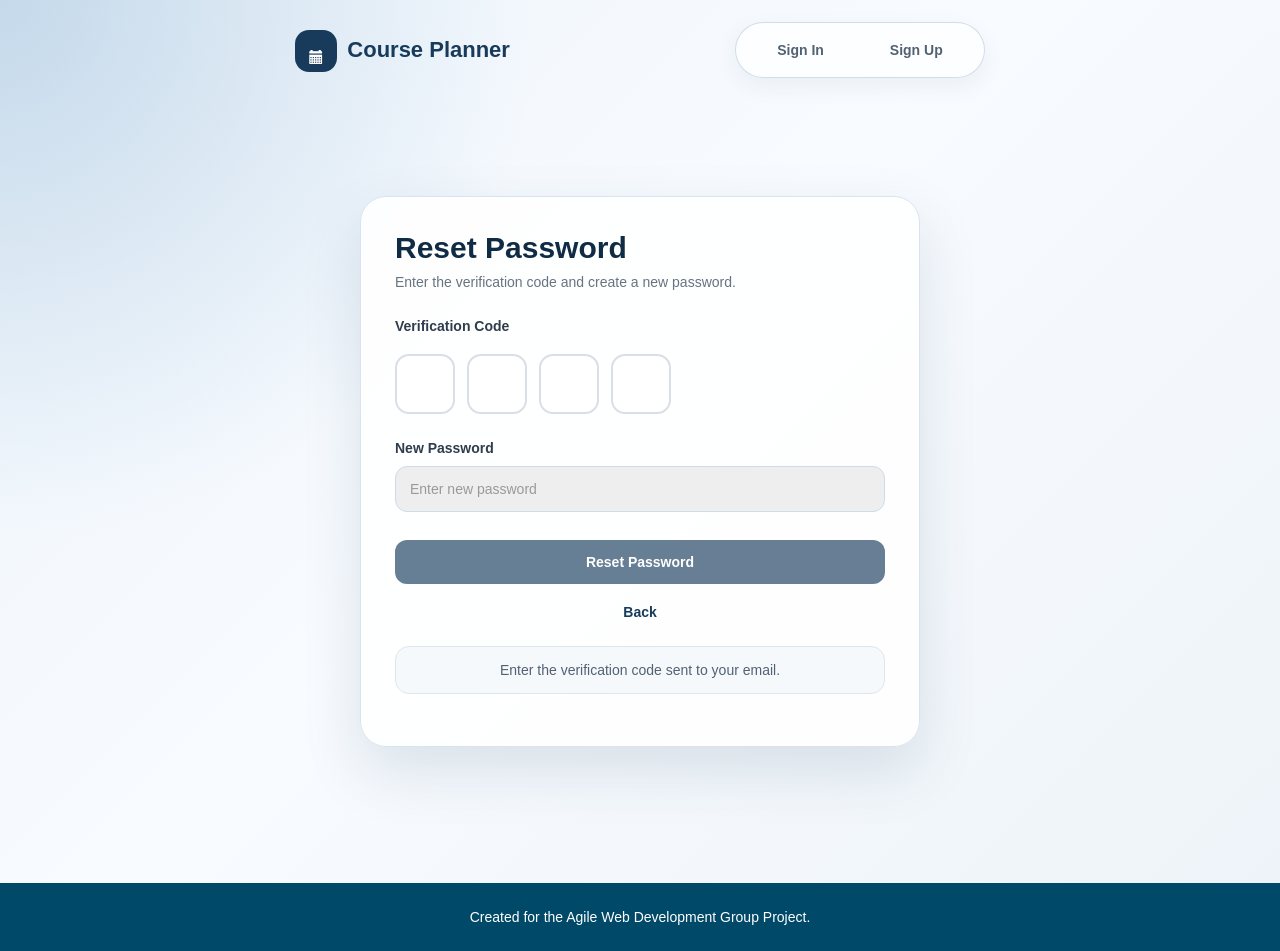
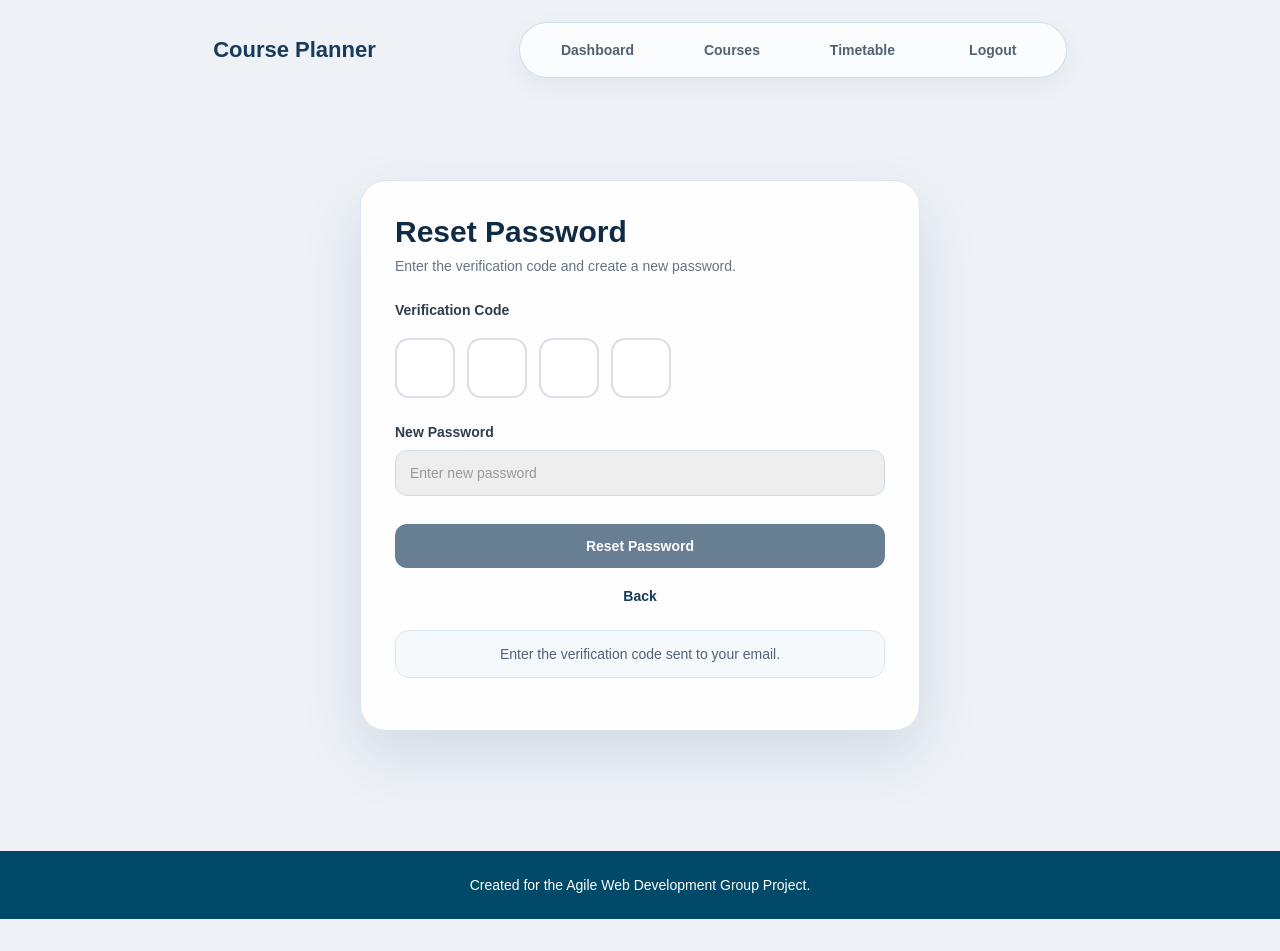
Before and after one commit to zhuby9292/agile-team-project, a Flask app: page /reset-password in a window 1280 px wide. After the commit the page ends 919 px from the top, so only its background shows below. Run offline with Flask 3, Linux system fonts and the light colour scheme.

Commit message:
Create reusable base template and refactor pages

```diff
--- /dev/null
+++ b/templates/base.html
@@ -0,0 +1,52 @@
+<!DOCTYPE html>
+<html lang="en">
+<head>
+    <meta charset="UTF-8">
+    <meta name="viewport" content="width=device-width, initial-scale=1.0">
+
+    <title>{% block title %}Course Planner{% endblock %}</title>
+
+    <link rel="stylesheet"
+          href="https://cdn.jsdelivr.net/npm/bootstrap@3.4.1/dist/css/bootstrap.min.css">
+
+    <link rel="stylesheet"
+          href="{{ url_for('static', filename='css/style.css') }}">
+</head>
+
+<body>
+
+<header class="app-header">
+    <div class="container app-nav">
+
+        <div class="brand">
+            <span class="brand-name">Course Planner</span>
+        </div>
+
+        <nav class="auth-links app-links">
+            <a href="/homepage">Dashboard</a>
+            <a href="/course-selection">Courses</a>
+            <a href="/timetable">Timetable</a>
+            <a href="/">Logout</a>
+        </nav>
+
+    </div>
+</header>
+
+<main>
+    {% block content %}
+    {% endblock %}
+</main>
+
+<footer class="auth-footer">
+    <div class="container">
+        <p>Created for the Agile Web Development Group Project.</p>
+    </div>
+</footer>
+
+<script src="{{ url_for('static', filename='js/script.js') }}"></script>
+
+{% block scripts %}
+{% endblock %}
+
+</body>
+</html>
--- a/templates/reset-password.html
+++ b/templates/reset-password.html
@@ -1,30 +1,10 @@
-<!DOCTYPE html>
-<html lang="en">
-<head>
-    <meta charset="UTF-8">
-    <meta name="viewport" content="width=device-width, initial-scale=1.0">
-    <title>Course Planner - Reset Password</title>
+{% extends "base.html" %}
 
-    <link rel="stylesheet" href="https://cdn.jsdelivr.net/npm/bootstrap@3.4.1/dist/css/bootstrap.min.css">
-    <link rel="stylesheet" type="text/css" href="{{ url_for('static', filename='css/style.css') }}">
-</head>
+{% block title %}
+Reset Password
+{% endblock %}
 
-<body class="auth-page">
-    <header class="auth-header">
-        <div class="container auth-nav">
-            <div class="brand">
-                <span class="brand-icon glyphicon glyphicon-calendar"></span>
-                <span class="brand-name">Course Planner</span>
-            </div>
-
-            <nav class="auth-links">
-                <a href="{{ url_for('index') }}">Sign In</a>
-                <a href="{{ url_for('signup') }}">Sign Up</a>
-            </nav>
-        </div>
-    </header>
-
-    <main class="auth-main">
+{% block content %}
 <div class="container">
     <section class="signin-card reset-card">
         <div class="signin-card-header">
@@ -37,45 +17,31 @@
                 <label>Verification Code</label>
 
                 <div class="verification-boxes">
-                            <input type="text" maxlength="1" class="code-input"
-                                   oninput="handleCodeInput(event)"
-                                   onkeydown="handleCodeBackspace(event)"
-                                   onpaste="handleCodePaste(event)">
+                    <input type="text" maxlength="1" class="code-input" oninput="handleCodeInput(event)"
+                        onkeydown="handleCodeBackspace(event)" onpaste="handleCodePaste(event)">
 
-                            <input type="text" maxlength="1" class="code-input"
-                                   oninput="handleCodeInput(event)"
+                    <input type="text" maxlength="1" class="code-input" oninput="handleCodeInput(event)"
                         onkeydown="handleCodeBackspace(event)">
 
-                            <input type="text" maxlength="1" class="code-input"
-                                   oninput="handleCodeInput(event)"
+                    <input type="text" maxlength="1" class="code-input" oninput="handleCodeInput(event)"
                         onkeydown="handleCodeBackspace(event)">
 
-                            <input type="text" maxlength="1" class="code-input"
-                                   oninput="handleCodeInput(event)"
+                    <input type="text" maxlength="1" class="code-input" oninput="handleCodeInput(event)"
                         onkeydown="handleCodeBackspace(event)">
                 </div>
             </div>
 
             <div class="form-group reset-password-field">
                 <label for="new-password">New Password</label>
-                        <input type="password"
-                               id="new-password"
-                               class="form-control"
-                               placeholder="Enter new password"
-                               disabled>
+                <input type="password" id="new-password" class="form-control" placeholder="Enter new password" disabled>
             </div>
 
-                    <button type="button"
-                            id="reset-password-btn"
-                            class="btn signin-btn"
-                            onclick="resetPasswordWithCode()"
+            <button type="button" id="reset-password-btn" class="btn signin-btn" onclick="resetPasswordWithCode()"
                 disabled>
                 Reset Password
             </button>
 
-                    <button type="button"
-                            class="btn forgot-btn"
-                            onclick="goToSignIn()">
+            <button type="button" class="btn forgot-btn" onclick="goToSignIn()">
                 Back
             </button>
         </form>
@@ -85,14 +51,4 @@
         </p>
     </section>
 </div>
-    </main>
-
-    <footer class="auth-footer">
-        <div class="container">
-            <p>Created for the Agile Web Development Group Project.</p>
-        </div>
-    </footer>
-
-    <script src="{{ url_for('static', filename='js/script.js') }}"></script>
-</body>
-</html>
+{% endblock %}
```
Also changed, not shown: templates/course-selection.html (+6 -43 lines). Lines whose indentation alone changed are shown as unchanged.
